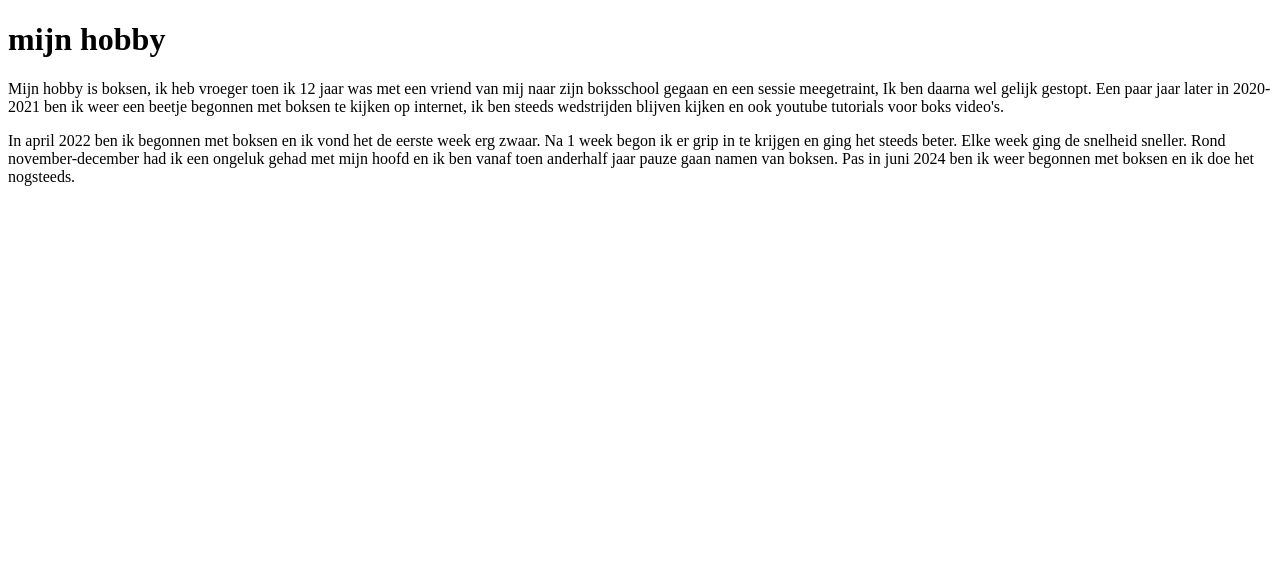
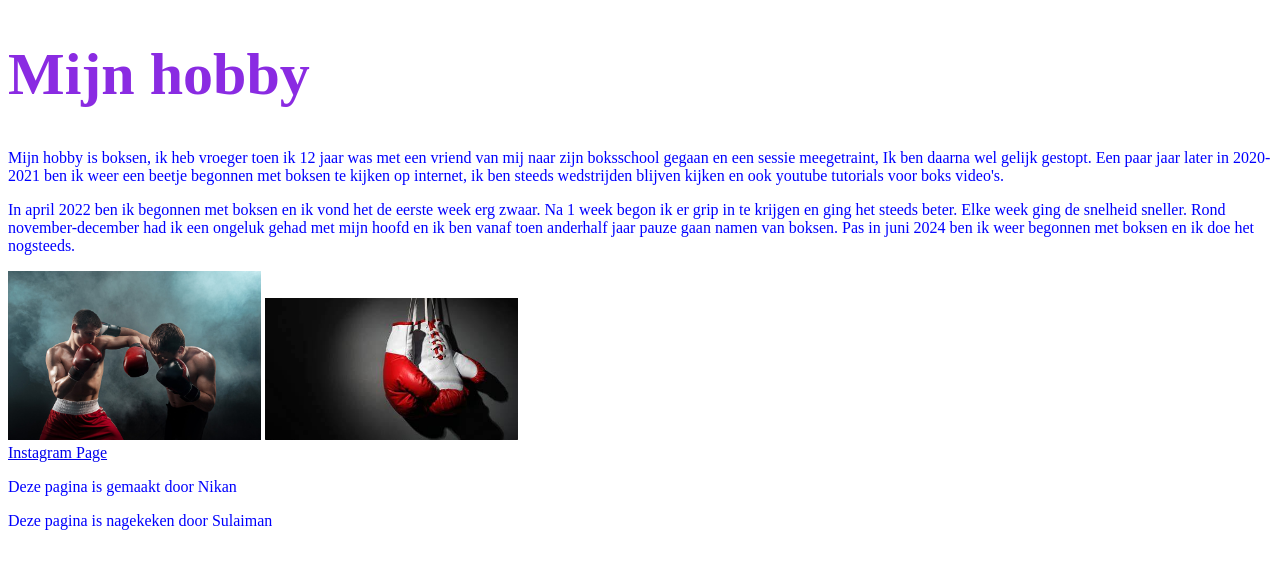
Before and after one commit to NIKAN9024/p1-html-css, a plain HTML site: page week2/opdracht-2-1/index.html in a window 1280 px wide. Drawn offline with Linux system fonts and the light colour scheme.

Commit message:
updated-design

```diff
--- a/week2/opdracht-2-1/index.html
+++ b/week2/opdracht-2-1/index.html
@@ -4,9 +4,10 @@
     <meta charset="UTF-8">
     <meta name="viewport" content="width=device-width, initial-scale=1.0">
     <title>document</title>
+    <link rel="stylesheet" href="main.css">
 </head>
 <body>
- <H1>mijn hobby</H1>
+ <h1>Mijn hobby</h1>
   <p>
    Mijn hobby is boksen, ik heb vroeger toen ik 12 jaar was met een vriend van mij
    naar zijn boksschool gegaan en een sessie meegetraint, Ik ben daarna wel gelijk gestopt.
@@ -21,6 +22,10 @@
      Pas in juni 2024 ben ik weer begonnen met boksen en ik doe het nogsteeds.
   </p>
 
-  <img src="" alt="">
+  <img src="img/boxing-1.jpg" alt="boxing-photo">
+  <img src="img/boxing-2.jpg" alt="boxing-photo"><br>
+  <a href="https://www.instagram.com/ace.l070">Instagram Page</a>
+  <p>Deze pagina is gemaakt door Nikan</p>
+  <p>Deze pagina is nagekeken door Sulaiman</p>
 </body>
 </html>
--- /dev/null
+++ b/week2/opdracht-2-1/main.css
@@ -0,0 +1,16 @@
+h1{
+    color:blueviolet;
+    font-size: 60px;
+
+}
+p{
+    color: blue;
+    font-size:  16px;
+
+
+}
+img{
+    width: 20%;
+
+
+}
```
Also changed, not shown: week2/opdracht-2-1/img/boxing-2.jpg (added).
